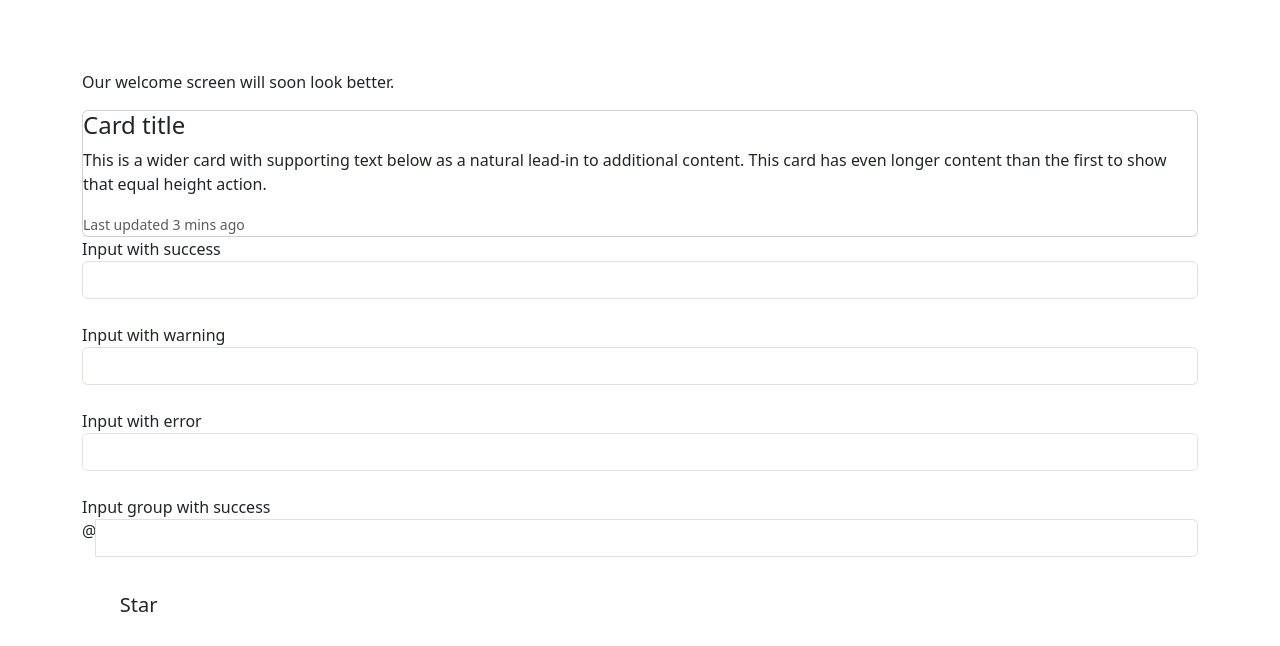
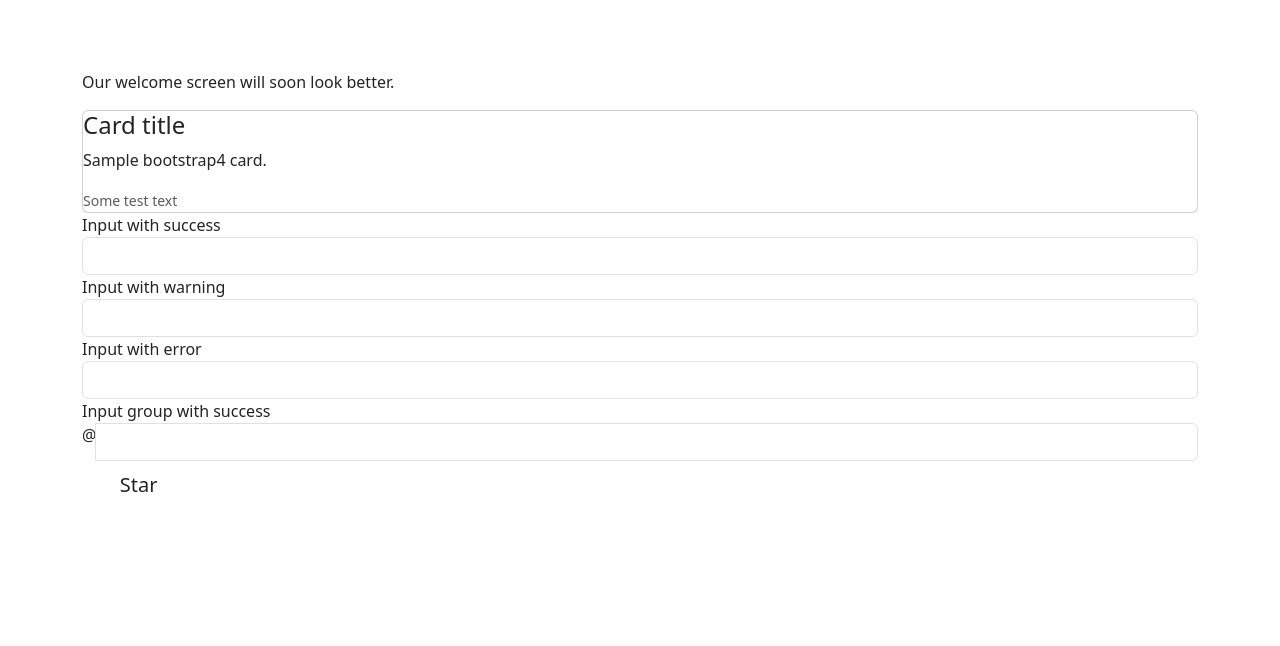
Before and after one commit to AlexandreDdaCosta/olympus, a Django app: page /welcome/ in a window 1280 px wide. Shown: the top 646 px of the page. Run offline with Django 3.2, Linux system fonts and the light colour scheme; style sheets or scripts are compiled from the project's sources; some libraries are stand-ins or nearby versions; some web fonts are replaced.

Commit message:
Sass now working

```diff
--- a/service/django/interface/apps/welcome/templates/home.html
+++ b/service/django/interface/apps/welcome/templates/home.html
@@ -11,27 +11,24 @@ Our welcome screen will soon look better.
 <div class="card">
   <div class="card-block">
     <h4 class="card-title">Card title</h4>
-    <p class="card-text">This is a wider card with supporting text below as a natural lead-in to additional content. This card has even longer content than the first to show that equal height action.</p>
-    <p class="card-text"><small class="text-muted">Last updated 3 mins ago</small></p>
+    <p class="card-text">Sample bootstrap4 card.</p>
+    <p class="card-text"><small class="text-muted">Some test text</small></p>
   </div>
 </div>
 
 <div class="form-group has-success has-feedback">
   <label class="control-label" for="inputSuccess2">Input with success</label>
   <input type="text" class="form-control" id="inputSuccess2" aria-describedby="inputSuccess2Status">
-  <span class="fa fa-bath" aria-hidden="true"></span>
   <span id="inputSuccess2Status" class="sr-only">(success)</span>
 </div>
 <div class="form-group has-warning has-feedback">
   <label class="control-label" for="inputWarning2">Input with warning</label>
   <input type="text" class="form-control" id="inputWarning2" aria-describedby="inputWarning2Status">
-  <span class="fa fa-bath" aria-hidden="true"></span>
   <span id="inputWarning2Status" class="sr-only">(warning)</span>
 </div>
 <div class="form-group has-error has-feedback">
   <label class="control-label" for="inputError2">Input with error</label>
   <input type="text" class="form-control" id="inputError2" aria-describedby="inputError2Status">
-  <span class="fa fa-bath" aria-hidden="true"></span>
   <span id="inputError2Status" class="sr-only">(error)</span>
 </div>
 <div class="form-group has-success has-feedback">
@@ -40,7 +37,6 @@ Our welcome screen will soon look better.
     <span class="input-group-addon">@</span>
     <input type="text" class="form-control" id="inputGroupSuccess1" aria-describedby="inputGroupSuccess1Status">
   </div>
-  <span class="fa fa-bath" aria-hidden="true"></span>
   <span id="inputGroupSuccess1Status" class="sr-only">(success)</span>
 </div>
 
```
